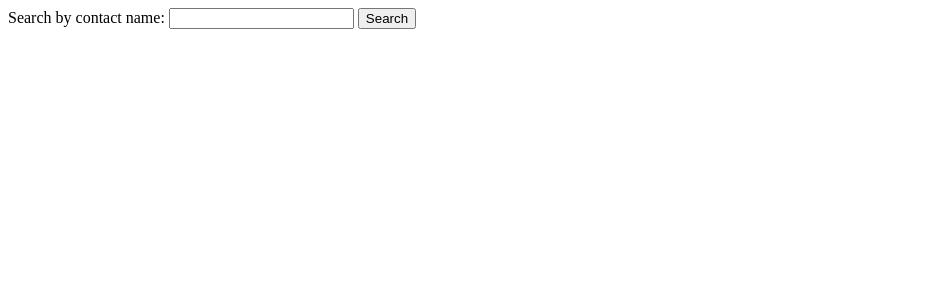
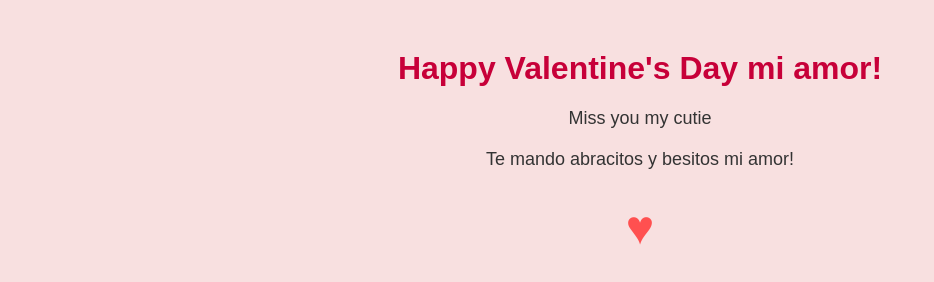
Before and after one commit to TeoMontoya/TOS, a plain HTML site: page HTML_CSS/testing_knowledge/index.html in a window 1280 px wide. Shown: the whole page, without its empty margins (0-934 px from the left). Drawn offline with Linux system fonts and the light colour scheme.

```diff
--- a/HTML_CSS/testing_knowledge/index.html
+++ b/HTML_CSS/testing_knowledge/index.html
@@ -1,22 +1,37 @@
 <!DOCTYPE html>
 <html lang="en">
-
 <head>
     <meta charset="UTF-8">
-    <meta http-equiv="X-UA-Compatible" content="IE=edge">
     <meta name="viewport" content="width=device-width, initial-scale=1.0">
-    <title>Document</title>
+    <title>Valentine's Day</title>
+    <style>
+        body {
+            font-family: Arial, sans-serif;
+            background-color: #f8e0e0;
+            text-align: center;
+            margin: 0;
+            padding: 0;
+        }
+        h1 {
+            color: #c70039;
+            margin-top: 50px;
+        }
+        p {
+            color: #333;
+            font-size: 18px;
+            margin-top: 20px;
+        }
+        .heart {
+            color: #ff5050;
+            font-size: 48px;
+            margin-top: 30px;
+        }
+    </style>
 </head>
-
 <body>
-    <label for="search">Search by contact name: </label>
-    <input id="search" type="text" />
-    <button>Search</button>
-
-    <p></p>
-
-    <script src="./script.js"></script>
-
+    <h1>Happy Valentine's Day mi amor!</h1>
+    <p> Miss you my cutie</p>
+    <p>Te mando abracitos y besitos mi amor!</p>
+    <div class="heart">&hearts;</div>
 </body>
-
 </html>
```
